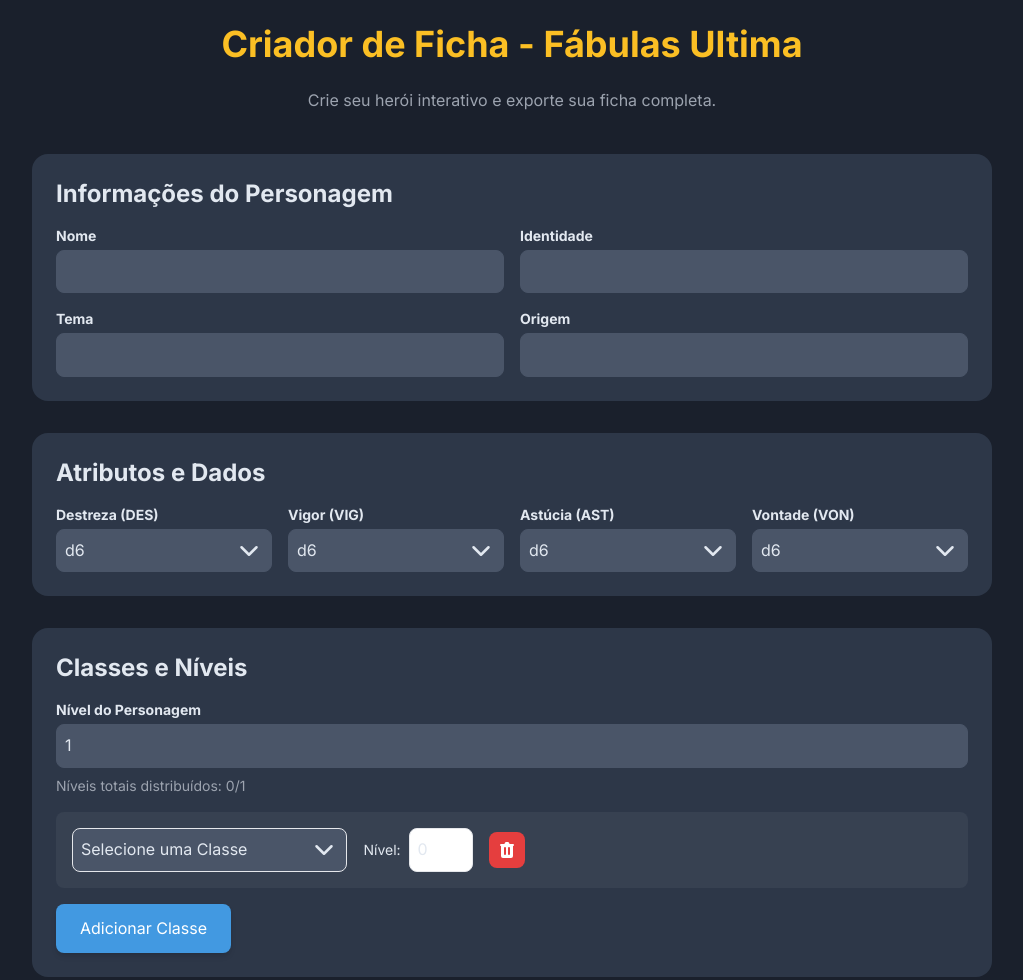
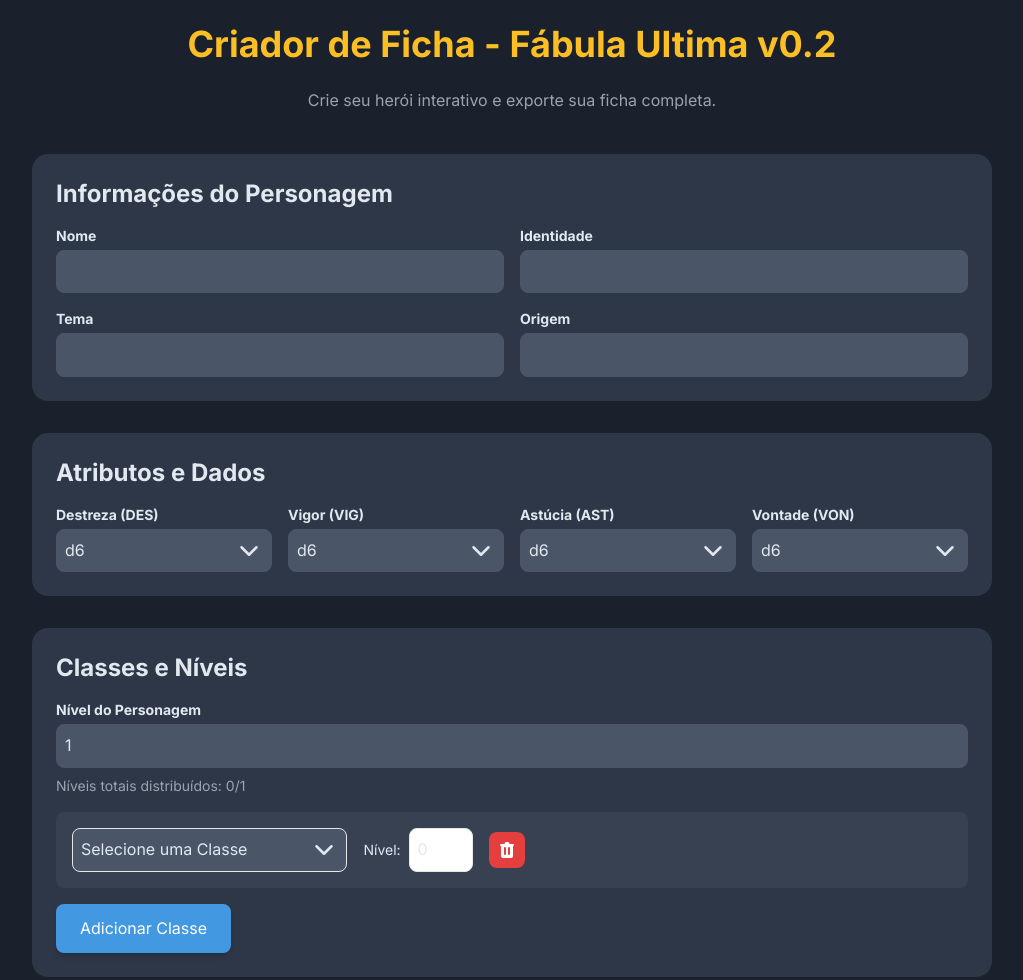
Before and after one commit to Gawlock/FU-criador-de-fichas, a plain HTML site: page index.html in a window 1280 px wide. Shown: the top 980 px of the page, without its empty margins (128-1151 px from the left). Drawn offline with nearby package versions, Linux system fonts and the light colour scheme.

Commit message:
Update index.html

```diff
--- a/index.html
+++ b/index.html
@@ -3,7 +3,7 @@
 <head>
     <meta charset="UTF-8">
     <meta name="viewport" content="width=device-width, initial-scale=1.0">
-    <title>Criador de Ficha - Fábula Ultima v0.2</title>
+    <title>Criador de Ficha - Fábula Ultima</title>
     <link href="https://cdn.jsdelivr.net/npm/tailwindcss@2.2.19/dist/tailwind.min.css" rel="stylesheet">
     <link href="https://fonts.googleapis.com/css2?family=Inter:wght@400;700&display=swap" rel="stylesheet">
     <style>
@@ -103,7 +103,7 @@
 <body class="p-6">
 
 <div id="app" class="container mx-auto">
-    <h1 class="text-4xl font-bold text-center mb-6 text-yellow-400">Criador de Ficha - Fábulas Ultima</h1>
+    <h1 class="text-4xl font-bold text-center mb-6 text-yellow-400">Criador de Ficha - Fábula Ultima v0.2</h1>
     <p class="text-center mb-10 text-gray-400">Crie seu herói interativo e exporte sua ficha completa.</p>
 
     <div class="space-y-8">
```
